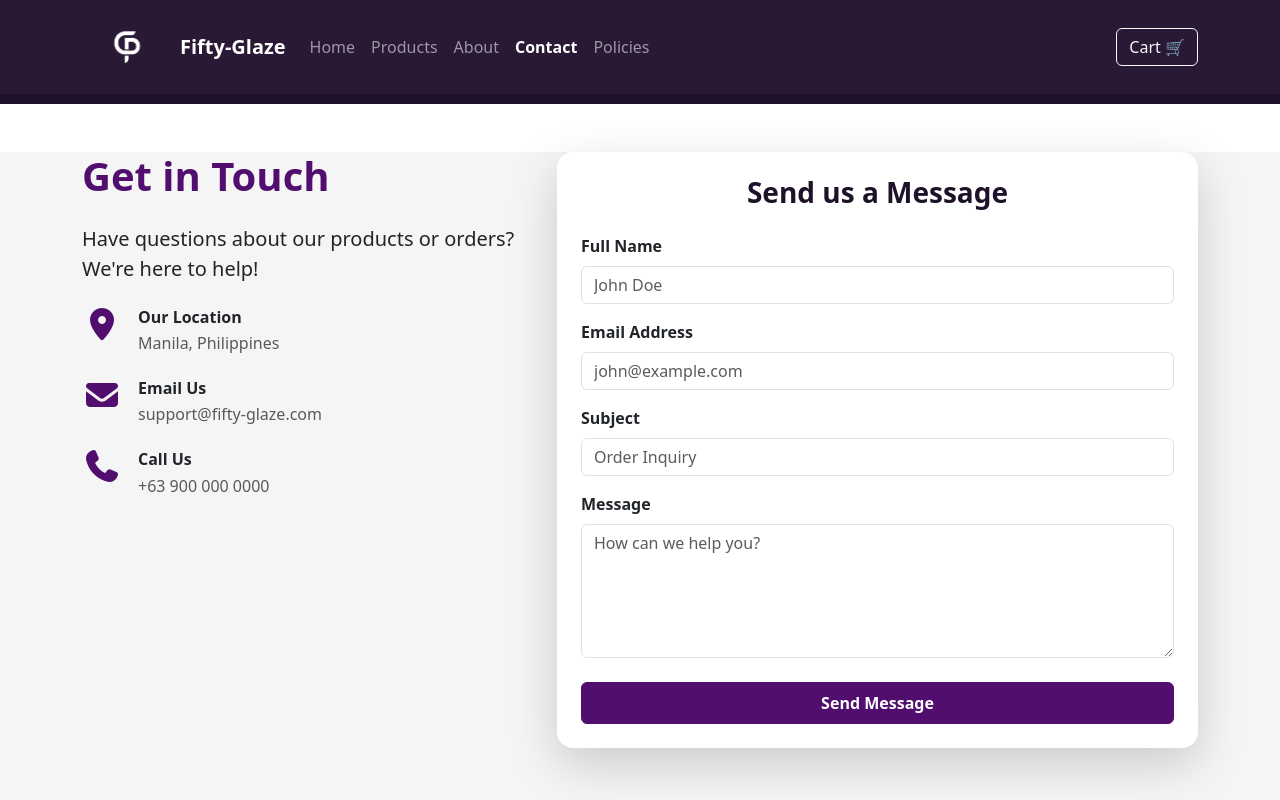
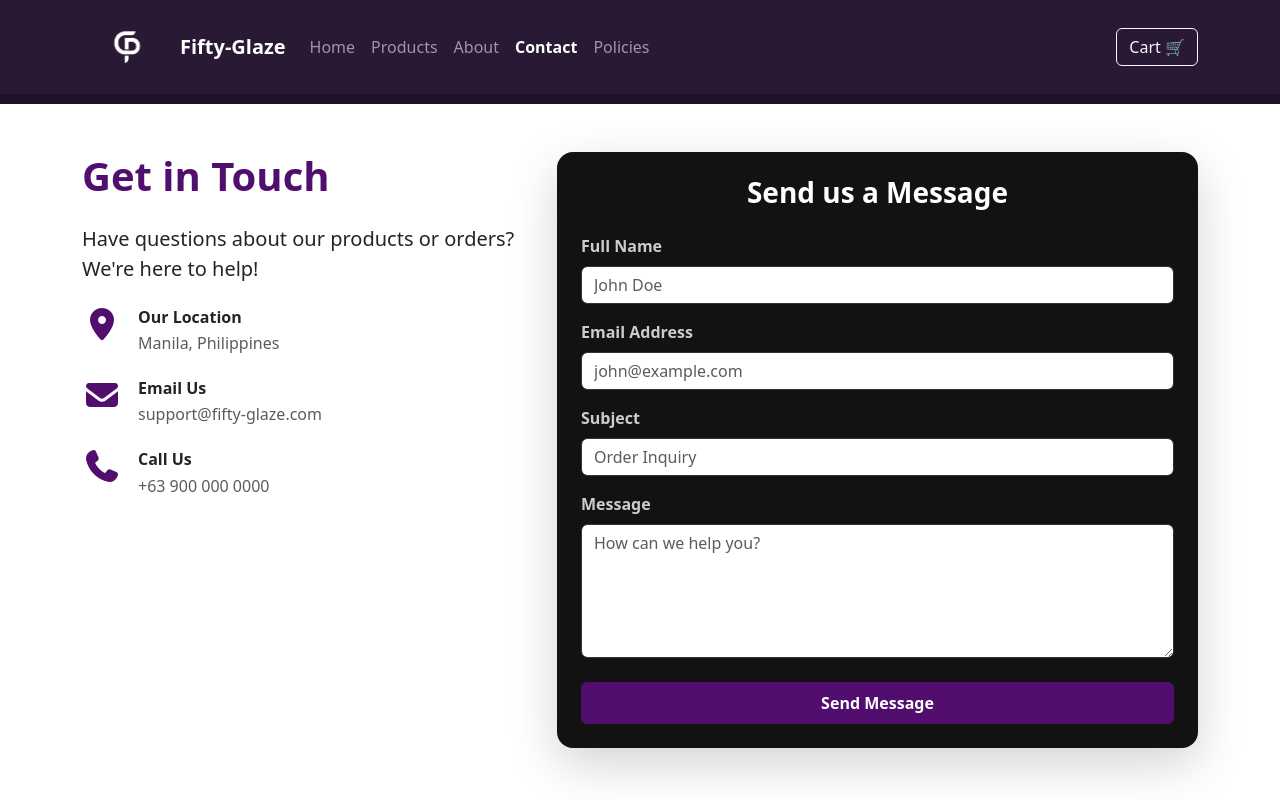
Before and after one commit to Sebastiannn12/react-ecommerce, a React (Vite) app in the folder react-ecommerce/: page /contact in a window 1280 px wide. Shown: the top 800 px of the page. Built offline with nearby package versions, Linux system fonts and the light colour scheme.

Commit message:
cONTACT CHANGES

```diff
--- a/react-ecommerce/src/pages/About.jsx
+++ b/react-ecommerce/src/pages/About.jsx
@@ -44,14 +44,6 @@ const About = () => {
         </div>
       </div>
 
-      {/* 3. Main Content Wrapper */}
-      <div
-        style={{
-          backgroundColor: "#f5f5f5",
-          minHeight: "100vh",
-          paddingBottom: "6rem",
-        }}
-      >
         <div className="container mt-5 pb-5">
           <div className="row align-items-center">
             <div className="col-lg-7">
@@ -118,7 +110,6 @@ const About = () => {
             </div>
           </div>
         </div>
-      </div>
     </>
   );
 };
--- a/react-ecommerce/src/pages/Contact.jsx
+++ b/react-ecommerce/src/pages/Contact.jsx
@@ -1,120 +1,109 @@
 import React from "react";
 
 const Contact = () => {
-  const darkBg = "#1e122b"; // Your brand color
+  const darkBg = "#1e122b";
 
   return (
     <>
-      {/* 1. Top Separator Bar (Visible on ALL devices) */}
-      <div style={{
+      {/* 1. Top Separator Bar (10px, Visible on ALL devices) */}
+      <div
+        style={{
           backgroundColor: darkBg,
           height: "10px",
           width: "100%",
-        flexShrink: 0
-      }}></div>
+          flexShrink: 0,
+        }}
+      ></div>
 
-      {/* 2. Mobile-Only Header (Logo + Name) */}
-      <div className="d-lg-none" style={{
-        backgroundColor: darkBg,
-        padding: "0.8rem 1rem",
-        textAlign: "center",
-        borderBottom: "1px solid rgba(255,255,255,0.1)",
-        boxShadow: "0 2px 5px rgba(0,0,0,0.2)"
-      }}>
+      {/* 2. Mobile-Only Header */}
+      <div className="d-lg-none" style={{ backgroundColor: darkBg, padding: "0.8rem 1rem", textAlign: "center", borderBottom: "1px solid rgba(255,255,255,0.1)" }}>
         <div className="d-flex align-items-center justify-content-center gap-2">
-          <img
-            src="/images/pclogo.png"
-            alt="Fifty-Glaze Logo"
-            width="32"
-            height="32"
-            className="object-fit-contain"
-          />
-          <span style={{
-            color: "#ffffff",
-            fontSize: "1.1rem",
-            fontWeight: "700",
-            letterSpacing: "0.5px"
-          }}>
-            Fifty-Glaze
-          </span>
+          <img src="/images/pclogo.png" alt="Logo" width="32" height="32" className="object-fit-contain" />
+          <span style={{ color: "#ffffff", fontSize: "1.1rem", fontWeight: "700" }}>Fifty-Glaze</span>
         </div>
       </div>
 
-      {/* 3. Main Content Wrapper (Light Gray Background, Full Height) */}
-      <div style={{
-        backgroundColor: "#f5f5f5",
-        minHeight: "100vh",
-        paddingBottom: "6rem"
-      }}>
+      {/* Content */}
       <div className="container mt-5 pb-5">
         <div className="row justify-content-center">
 
-            {/* Left Side: Contact Info */}
+          {/* Left Side: Contact Info (Light) */}
           <div className="col-lg-5 mb-5 mb-lg-0">
-              <h1 className="fw-bold mb-4" style={{ color: "#510e6f" }}>
-                Get in Touch
-              </h1>
-              <p className="lead text-dark mb-4">
-                Have questions about our products or orders? We're here to help!
-              </p>
-
+            <h1 className="fw-bold mb-4" style={{ color: "#510e6f" }}>Get in Touch</h1>
+            <p className="lead text-dark mb-4">Have questions about our products or orders? We're here to help!</p>
             <div className="d-flex align-items-start mb-4">
               <i className="fas fa-map-marker-alt fa-2x me-3" style={{ color: "#510e6f" }}></i>
-                <div>
-                  <h6 className="fw-bold mb-1">Our Location</h6>
-                  <p className="text-muted mb-0">Manila, Philippines</p>
+              <div><h6 className="fw-bold mb-1">Our Location</h6><p className="text-muted mb-0">Manila, Philippines</p></div>
+            </div>
+            <div className="d-flex align-items-start mb-4">
+              <i className="fas fa-envelope fa-2x me-3" style={{ color: "#510e6f" }}></i>
+              <div><h6 className="fw-bold mb-1">Email Us</h6><p className="text-muted mb-0">support@fifty-glaze.com</p></div>
+            </div>
+            <div className="d-flex align-items-start">
+              <i className="fas fa-phone fa-2x me-3" style={{ color: "#510e6f" }}></i>
+              <div><h6 className="fw-bold mb-1">Call Us</h6><p className="text-muted mb-0">+63 900 000 0000</p></div>
             </div>
           </div>
 
-              <div className="d-flex align-items-start mb-4">
-                <i className="fas fa-envelope fa-2x me-3" style={{ color: "#510e6f" }}></i>
-                <div>
-                  <h6 className="fw-bold mb-1">Email Us</h6>
-                  <p className="text-muted mb-0">support@fifty-glaze.com</p>
-                </div>
-              </div>
+          {/* Right Side: Contact Form (DARK MODE) */}
+          <div className="col-lg-7">
+            {/* Dark Card Background */}
+            <div className="card border-0 shadow-lg p-4 rounded-4" style={{ backgroundColor: "#121212" }}>
 
-              <div className="d-flex align-items-start">
-                <i className="fas fa-phone fa-2x me-3" style={{ color: "#510e6f" }}></i>
-                <div>
-                  <h6 className="fw-bold mb-1">Call Us</h6>
-                  <p className="text-muted mb-0">+63 900 000 0000</p>
-                </div>
-              </div>
-            </div>
+              {/* White Heading */}
+              <h3 className="fw-bold mb-4 text-center" style={{ color: "#ffffff" }}>Send us a Message</h3>
 
-            {/* Right Side: Contact Form */}
-            <div className="col-lg-7">
-              <div className="card border-0 shadow-lg p-4 rounded-4">
-                <h3 className="fw-bold mb-4 text-center" style={{ color: "#1e122b" }}>Send us a Message</h3>
               <form>
                 <div className="mb-3">
-                    <label htmlFor="name" className="form-label fw-bold">Full Name</label>
-                    <input type="text" className="form-control" id="name" placeholder="John Doe" />
+                  <label className="form-label fw-bold" style={{ color: "#cccccc" }}>Full Name</label>
+                  <input
+                    type="text"
+                    className="form-control"
+                    placeholder="John Doe"
+                    style={{ backgroundColor: "#ffffff", borderColor: "#333", color: "#ffffff" }}
+                  />
                 </div>
 
                 <div className="mb-3">
-                    <label htmlFor="email" className="form-label fw-bold">Email Address</label>
-                    <input type="email" className="form-control" id="email" placeholder="john@example.com" />
+                  <label className="form-label fw-bold" style={{ color: "#cccccc" }}>Email Address</label>
+                  <input
+                    type="email"
+                    className="form-control"
+                    placeholder="john@example.com"
+                    style={{ backgroundColor: "#ffffff", borderColor: "#333", color: "#ffffff" }}
+                  />
                 </div>
 
                 <div className="mb-3">
-                    <label htmlFor="subject" className="form-label fw-bold">Subject</label>
-                    <input type="text" className="form-control" id="subject" placeholder="Order Inquiry" />
+                  <label className="form-label fw-bold" style={{ color: "#cccccc" }}>Subject</label>
+                  <input
+                    type="text"
+                    className="form-control"
+                    placeholder="Order Inquiry"
+                    style={{ backgroundColor: "#ffffff", borderColor: "#333", color: "#ffffff" }}
+                  />
                 </div>
 
                 <div className="mb-4">
-                    <label htmlFor="message" className="form-label fw-bold">Message</label>
-                    <textarea className="form-control" id="message" rows="5" placeholder="How can we help you?"></textarea>
+                  <label className="form-label fw-bold" style={{ color: "#cccccc" }}>Message</label>
+                  <textarea
+                    className="form-control"
+                    rows="5"
+                    placeholder="How can we help you?"
+                    style={{ backgroundColor: "#ffffff", borderColor: "#333", color: "#ffffff" }}
+                  ></textarea>
                 </div>
 
-                  <button type="submit" className="btn btn-primary w-100 py-2 fw-bold" style={{ backgroundColor: "#510e6f", borderColor: "#510e6f" }}>
+                {/* Purple Button (Unchanged) */}
+                <button
+                  type="submit"
+                  className="btn w-100 py-2 fw-bold text-white"
+                  style={{ backgroundColor: "#510e6f", borderColor: "#510e6f" }}
+                >
                   Send Message
                 </button>
               </form>
             </div>
-            </div>
-
           </div>
         </div>
       </div>
--- a/react-ecommerce/src/pages/Home.jsx
+++ b/react-ecommerce/src/pages/Home.jsx
@@ -88,15 +88,6 @@ const Home = () => {
           </span>
         </div>
       </div>
-
-      {/* 3. Main Content Wrapper (Light Gray Background, Full Height) */}
-      <div
-        style={{
-          backgroundColor: "#f5f5f5",
-          minHeight: "100vh",
-          paddingBottom: "6rem",
-        }}
-      >
         <div className="container mt-4">
           {/* Carousel Section */}
           <div
@@ -205,7 +196,6 @@ const Home = () => {
             ))}
           </div>
         </div>
-      </div>
     </>
   );
 };
--- a/react-ecommerce/src/pages/Policies.jsx
+++ b/react-ecommerce/src/pages/Policies.jsx
@@ -85,12 +85,6 @@ const Policies = () => {
         </div>
       </div>
 
-      {/* 3. Main Content Wrapper (Light Gray Background, Full Height) */}
-      <div style={{
-        backgroundColor: "#f5f5f5",
-        minHeight: "100vh",
-        paddingBottom: "6rem"
-      }}>
         <div className="container my-5 pb-5">
           <div className="text-center mb-5">
             <h1 className="fw-bold" style={{ color: "#510e6f" }}>
@@ -135,7 +129,6 @@ const Policies = () => {
             ))}
           </div>
         </div>
-      </div>
     </>
   );
 };
--- a/react-ecommerce/src/pages/ProductList.jsx
+++ b/react-ecommerce/src/pages/ProductList.jsx
@@ -100,15 +100,6 @@ const ProductList = () => {
         </div>
       </div>
 
-      {/* 3. Main Content Wrapper */}
-      <div
-        style={{
-          backgroundColor: "#f5f5f5",
-          minHeight: "100vh",
-          paddingBottom: "6rem",
-        }}
-        className="py-4"
-      >
         <div className="container pb-5">
           <div className="row mb-5 g-3">
             <div className="col-md-8 px-3">
@@ -256,7 +247,6 @@ const ProductList = () => {
             </div>
           </div>
         </div>
-      </div>
     </>
   );
 };
```
Lines whose indentation alone changed are shown as unchanged.
